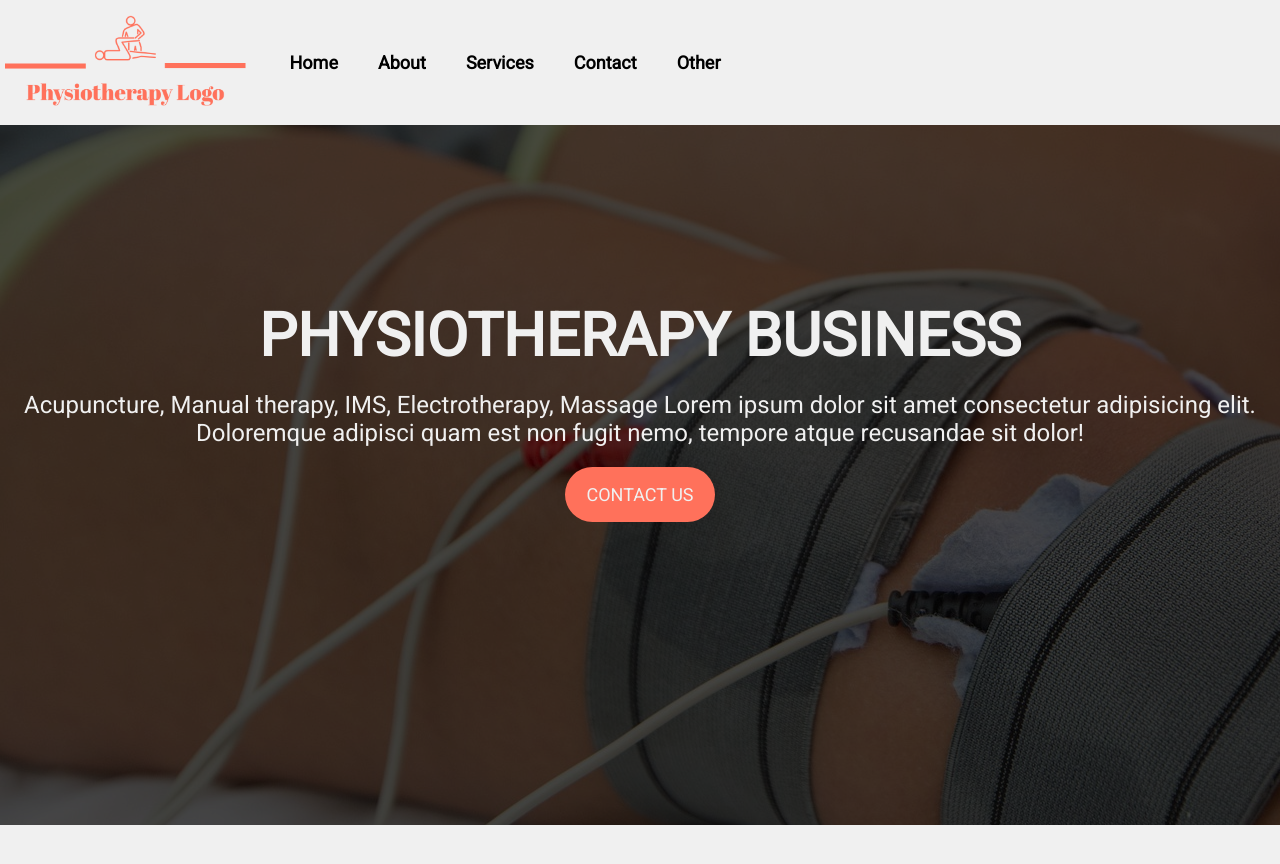
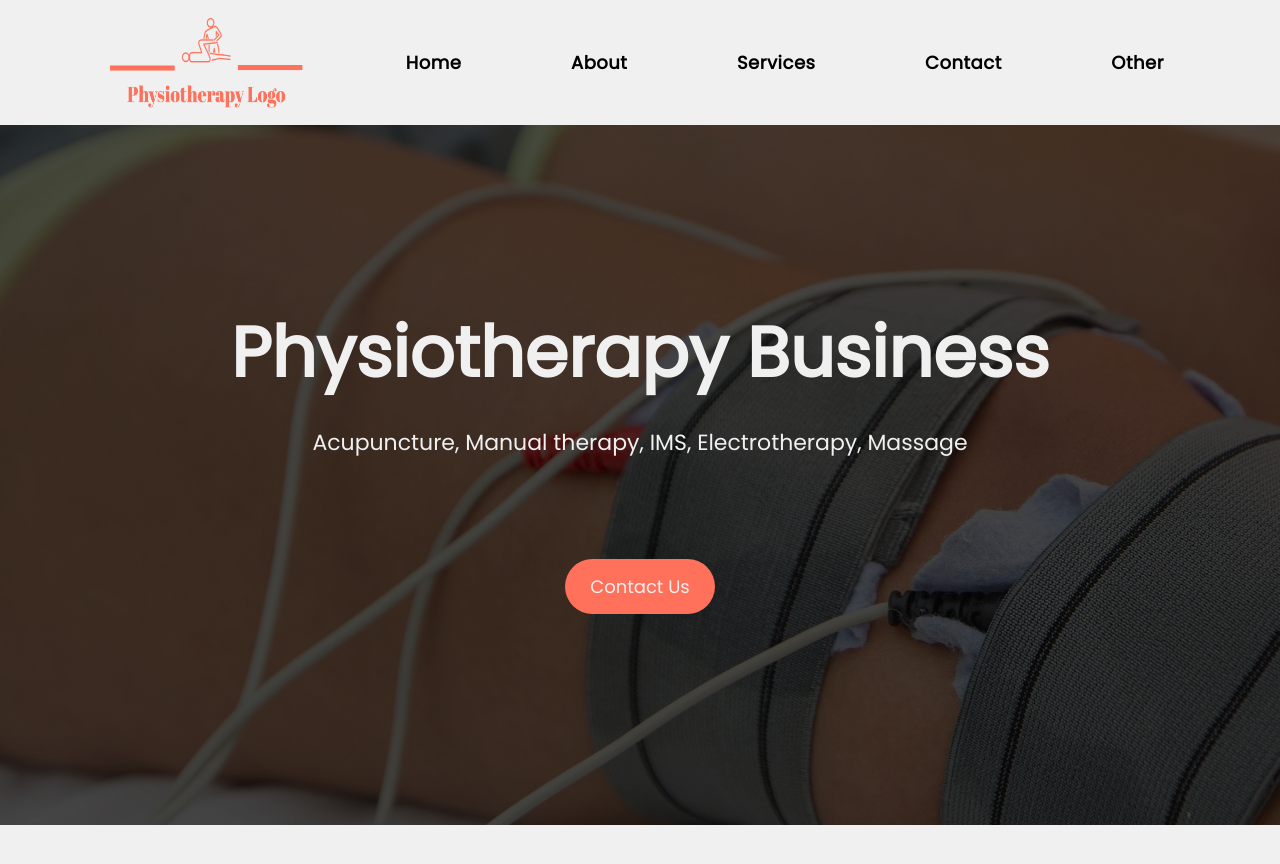
Before and after one commit to Matsonj30/physioSite, a plain HTML site: page templates/index.html in a window 1280 px wide. Drawn offline with Linux system fonts and the light colour scheme.

Commit message:
basic navbar

```diff
--- a/styles/_landing.scss
+++ b/styles/_landing.scss
@@ -29,14 +29,14 @@
         max-width: 1300px;
         text-align: center;
         h1{
-            font-size: 60px;
+            font-size: 70px;
             padding-top: 175px;
             padding-bottom: 20px;
         }
         p{
-            font-size: 24px;
+            font-size: 22px;
             font-weight: 100;
-            padding-bottom: 20px;
+            padding-bottom: 100px;
         }
         button{
             background-color: $accent;
--- a/styles/_navBar.scss
+++ b/styles/_navBar.scss
@@ -3,27 +3,33 @@
     height: 125px;
     background-color: $primary;
     display: flex;
-    flex-direction: column;
     justify-content: center;
-
-
+    align-items: center;
+    img{
+        height: 100px;
+        width: 200px;
+    }
     ul{
         display: flex;
         align-items: center;
         list-style: none;
         li{
-
+            padding-left: 7vw;
             a{
                 text-decoration: none;
                 color: black;
                 font-weight: 600;
                 font-size: 18px;
-                padding-left: 40px;
+                padding: 5px 10px;
+                letter-spacing: 0.5px;
+                transition: 0.3s ease-in-out;
             }
-            img{
-                height: 100px;
+            a:hover{
+                background-color: $accent;
+                border-radius: 5px;
 
             }
+
         }
     }
 }
--- a/styles/style.scss
+++ b/styles/style.scss
@@ -7,7 +7,7 @@ $font2:'Roboto', sans-serif;
 *{
     padding: 0;
     margin: 0;
-    font-family: $font2;
+    font-family: $font1;
 }
 
 .wrapper{
--- a/templates/index.html
+++ b/templates/index.html
@@ -13,8 +13,9 @@
 </head>
 <body>
     <div class="navBar">
+        <img src="../images/Logo2.png">
         <ul>
-            <li><img src="../images/Logo2.png"></li>
+
             <li><a href="">Home</a></li>
             <li><a href="">About</a></li>
             <li><a href="">Services</a></li>
@@ -28,9 +29,9 @@
 
         <div class="wrapper">
             <div class="mainContent">
-                <h1>PHYSIOTHERAPY BUSINESS</h1>
-                <p>Acupuncture, Manual therapy, IMS, Electrotherapy, Massage Lorem ipsum dolor sit amet consectetur adipisicing elit. Doloremque adipisci quam est non fugit nemo, tempore atque recusandae sit dolor!</p>
-                <button>CONTACT US</button>
+                <h1>Physiotherapy Business</h1>
+                <p>Acupuncture, Manual therapy, IMS, Electrotherapy, Massage</p>
+                <button>Contact Us</button>
             </div>
         </div>
 
```
Also changed, not shown: styles/style.css, 1 other file.
